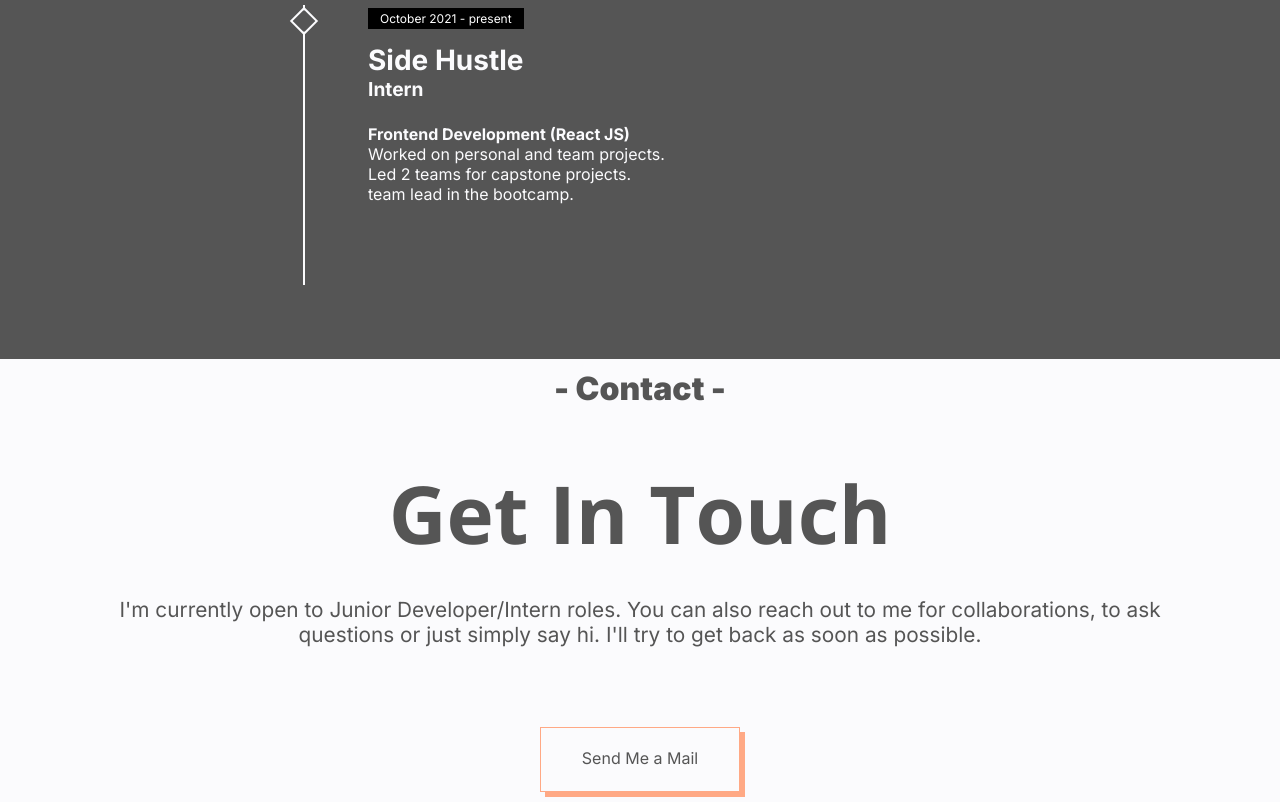
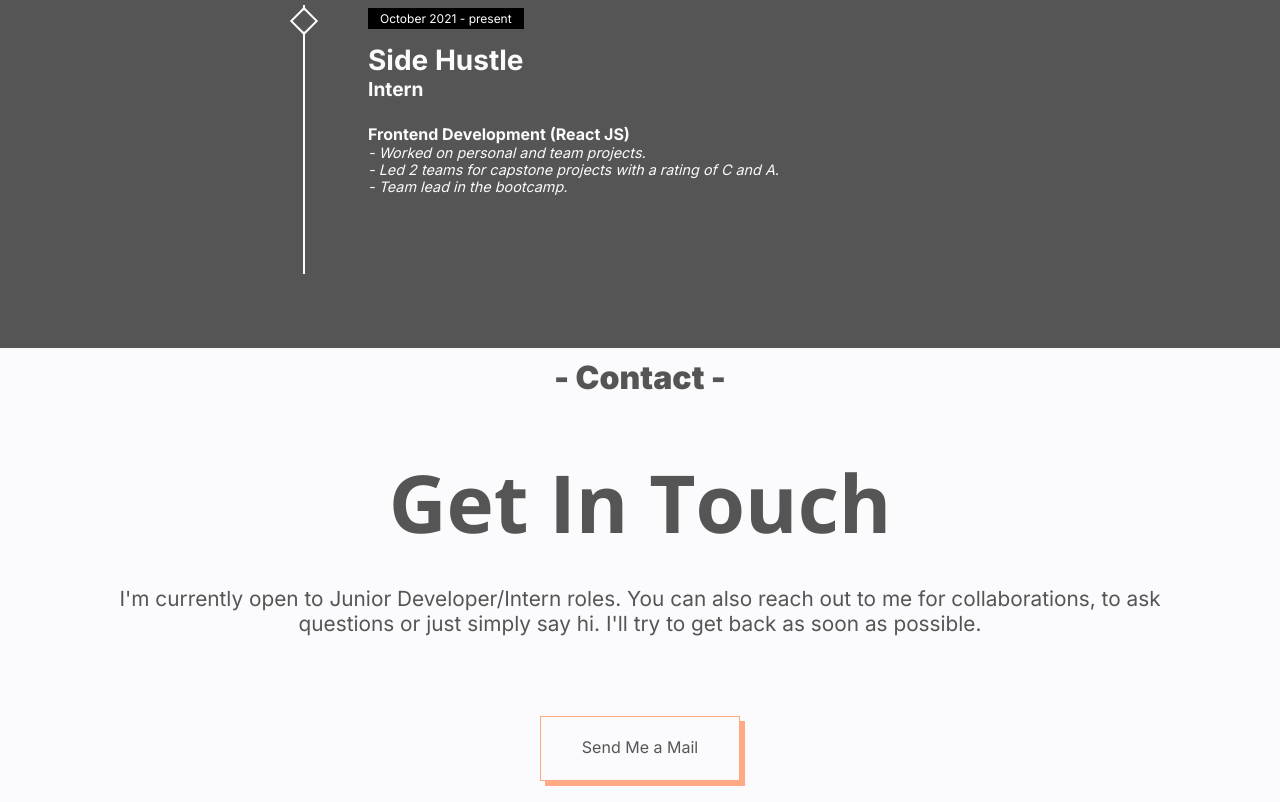
Before and after one commit to pablo-clueless/Portfolio, a Next.js app in the folder portfolio/: page / in a window 1280 px wide. Shown: the part 2540-3342 px from the top of the page. Built offline with nearby package versions, Linux system fonts and the light colour scheme; a web font is replaced by a local one.

Commit message:
fixed font-sizes

```diff
--- a/portfolio/comps/Experience.js
+++ b/portfolio/comps/Experience.js
@@ -14,11 +14,11 @@ const Experience = () => {
                         <h4>Intern</h4>
                         <p><strong>Frontend Development (React JS)</strong>
                         <br />
-                        Worked on personal and team projects.
+                        - Worked on personal and team projects.
                         <br />
-                        Led 2 teams for capstone projects.
+                        - Led 2 teams for capstone projects with a rating of C and A.
                         <br />
-                        team lead in the bootcamp.
+                        - Team lead in the bootcamp.
                         </p>
                         </div>
                     </li>
--- a/portfolio/styles/Experience.module.css
+++ b/portfolio/styles/Experience.module.css
@@ -66,10 +66,14 @@
 
 .event_copy strong {
     font-weight: 700;
+    font-style: normal;
+    font-size: 1rem;
 }
 
 .event_copy p:not(.event_thumbnail) {
     padding-bottom: 1.2em;
+    font-size: 0.9rem;
+    font-style: italic;
 }
 
 .event_icon {
```
